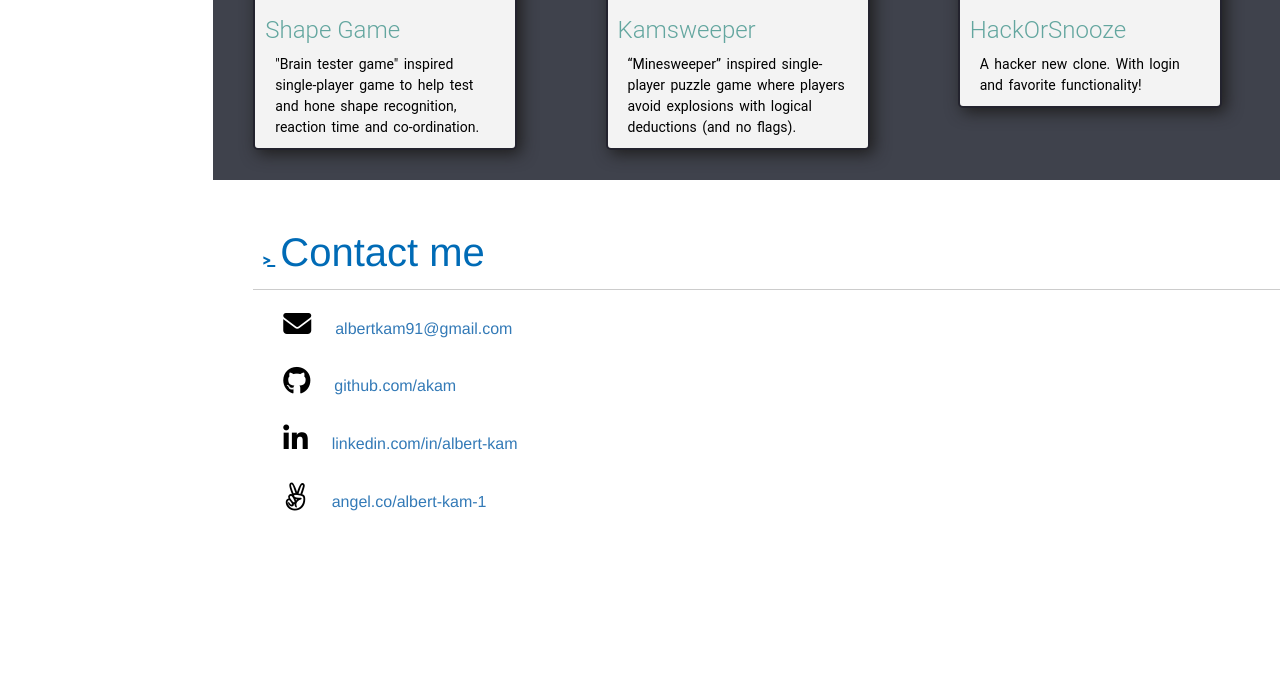
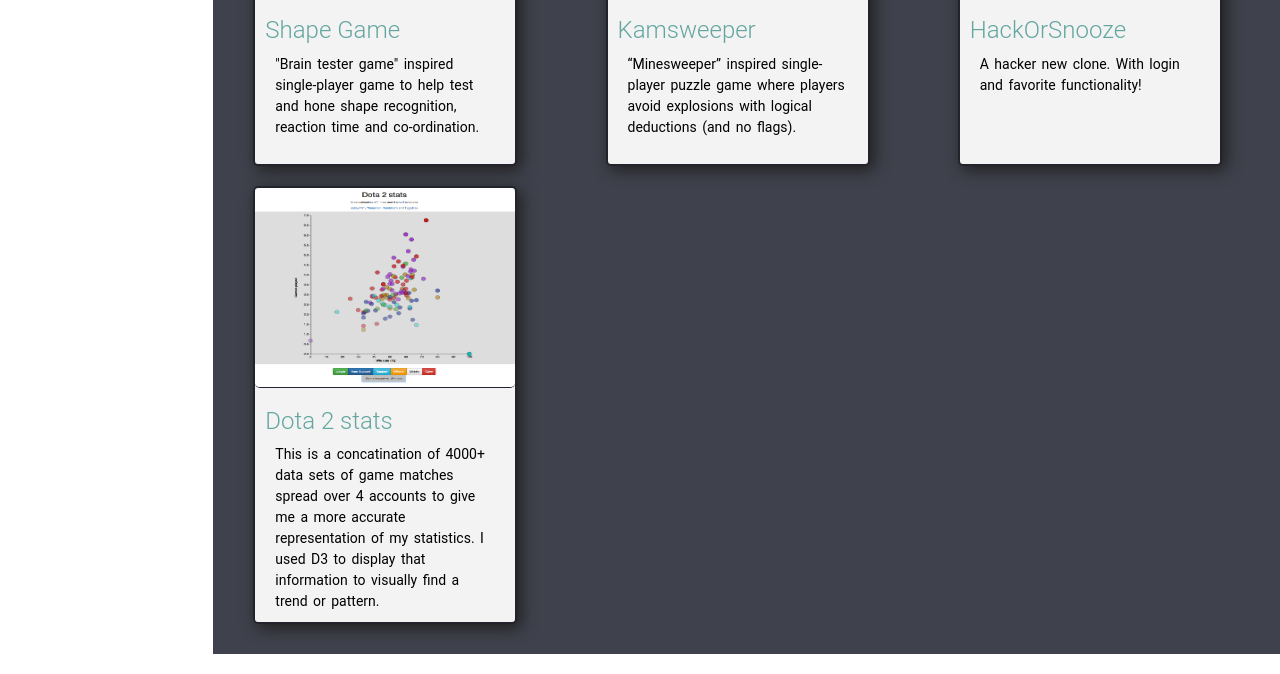
Before and after one commit to akam/akam.github.io, a plain HTML site: page index.html in a window 1280 px wide. Shown: the part 2100-2774 px from the top of the page. Before the commit the page ends 2640 px from the top, so only its background shows below. Drawn offline with nearby package versions, Linux system fonts and the light colour scheme.

Commit message:
added 4th project D3 visualisation

```diff
--- a/index.html
+++ b/index.html
@@ -224,17 +224,18 @@
                 </p>
               </div>
             </a>
-<!--
-            <div class="project-card col-xs-8 col-xs-offset-2 col-sm-4 col-sm-offset-1 col-md-3 col-md-offset-1 first-card">
-              <div class="project-image">
 
+
+            <a href="https://d3-data-visualisation-dota.herokuapp.com/index.html" target='_blank'>
+              <div class="project-card col-xs-8 col-xs-offset-2 col-sm-4 col-sm-offset-1 col-md-3 col-md-offset-1 first-card">
+                <img class="project-image" src="./d3.png" alt="d3 visualisation">
+                <h2 class="project-title">Dota 2 stats</h2>
+                <p class="project-description">
+                  This is a concatination of 4000+ data sets of game matches spread over 4 accounts to give me a more accurate representation of my statistics. I used D3 to display that information to visually find a trend or pattern.
+                </p>
               </div>
-              <h2 class="project-title">My Project</h2>
-              <p class="project-description">
-                Lorem ipsum dolor sit amet, consectetur adipisicing elit. Natus, quisquam officiis similique blanditiis praesentium saepe vitae nobis harum et a tempore sit sed.
-              </p>
-            </div>
-            <div class="project-card col-xs-8 col-xs-offset-2 col-sm-4 col-sm-offset-1 col-md-3 col-md-offset-1">
+            </a>
+<!--             <div class="project-card col-xs-8 col-xs-offset-2 col-sm-4 col-sm-offset-1 col-md-3 col-md-offset-1">
               <div class="project-image">
 
               </div>
--- a/style.css
+++ b/style.css
@@ -238,6 +238,7 @@ p {
   color: black;
   line-height: 1.5;
   font-family: "Roboto",sans-serif;
+  min-height: 100px;
 }
 
 .project-title, .edu-title, .skill-title{
```
Also changed, not shown: d3.png (added).
